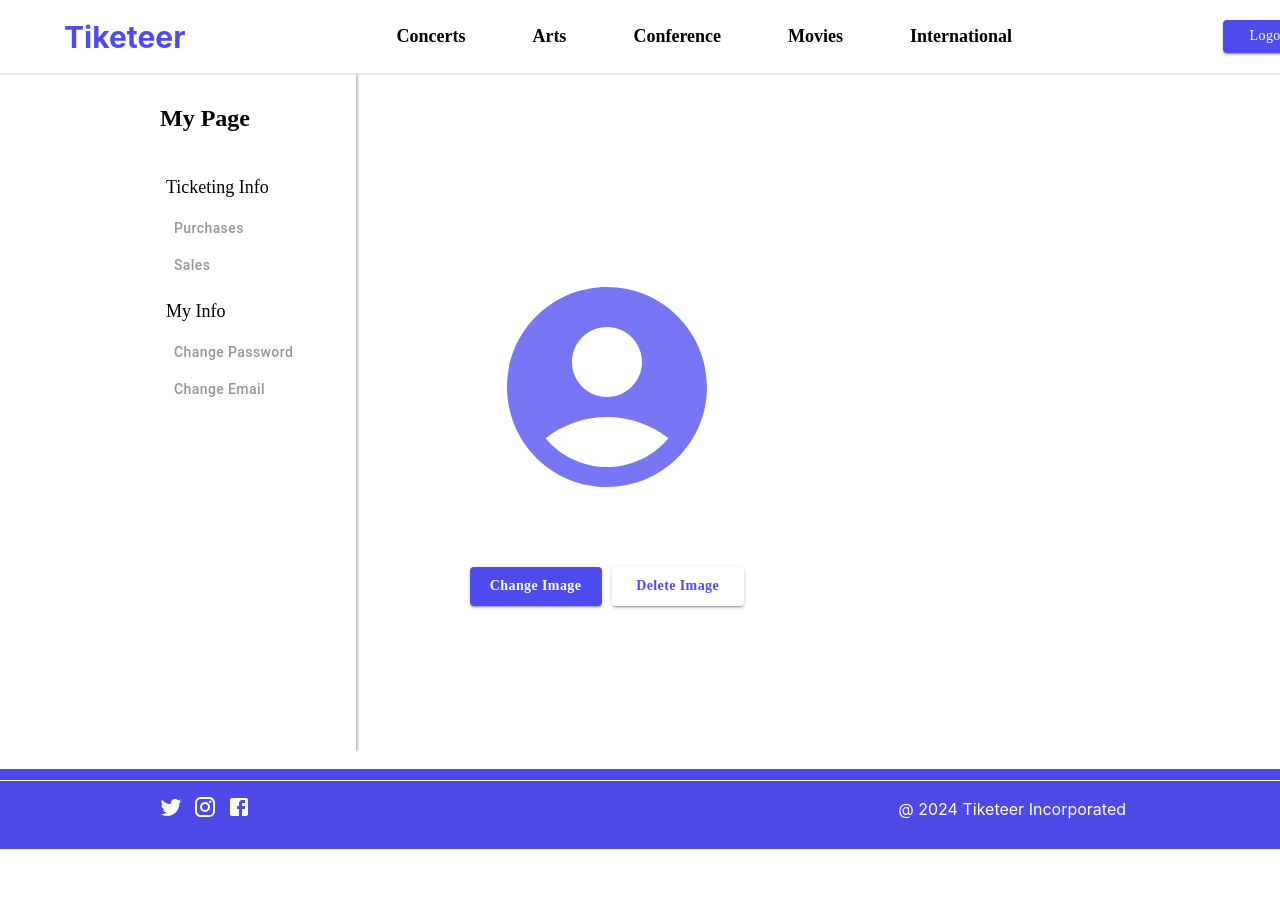
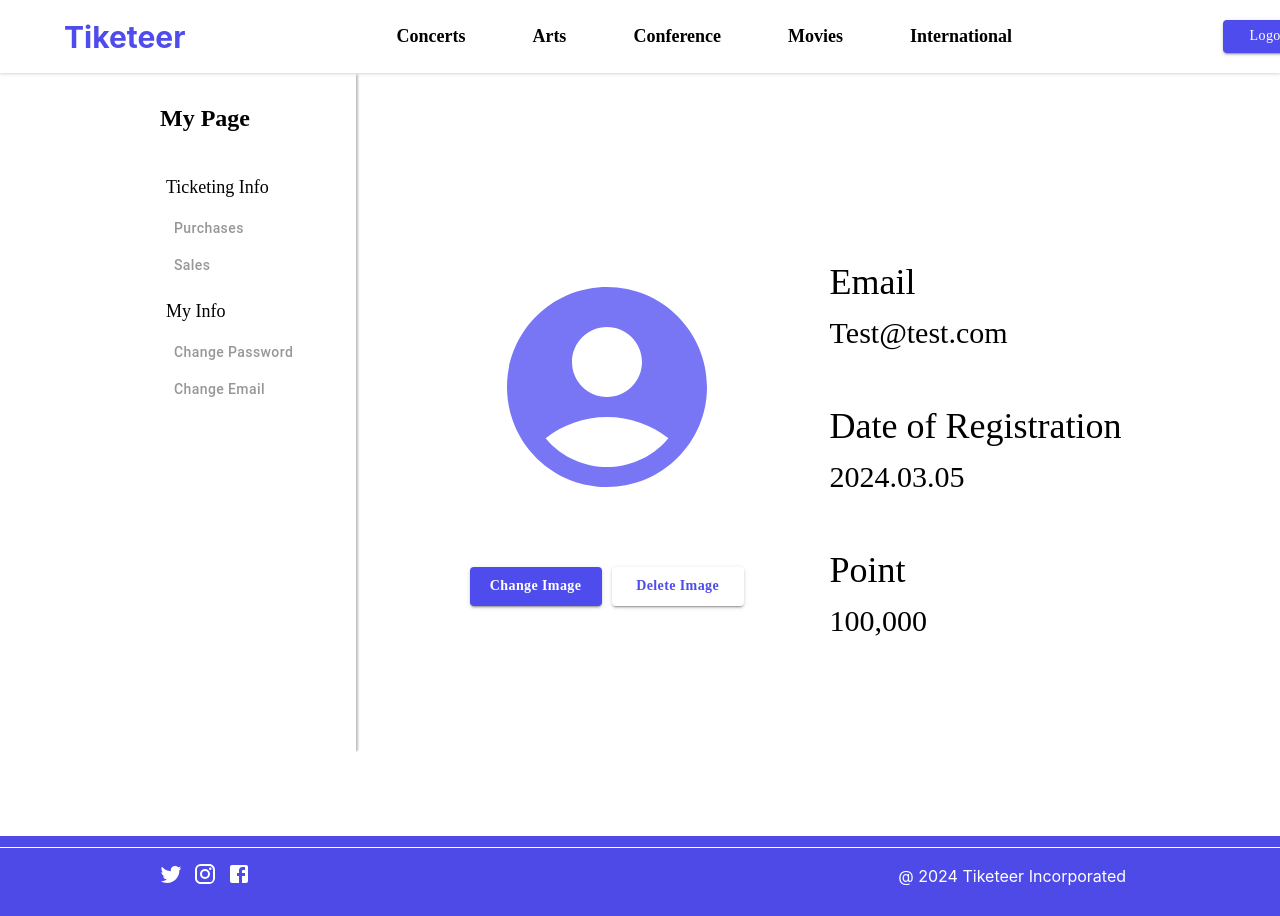
Before and after one commit to Tiketeer/Tiketeer-FE, a React (Create React App) app: page /mypage in a window 1280 px wide. Shown: the top 916 px of the page. Before the commit the page ends 849 px from the top, so only its background shows below. Built offline with nearby package versions, Linux system fonts and the light colour scheme.

Commit message:
MyPage/main 부분의 Info 부분 작성 완료

```diff
--- a/src/components/mypage/main/MyPageMainContent.tsx
+++ b/src/components/mypage/main/MyPageMainContent.tsx
@@ -4,7 +4,7 @@ import { COLOR } from 'color/color';
 import { CSSProperties } from 'react';
 import ProfileButton from './ProfileButton';
 
-const MyPageMainContentContainer = styled.div`
+const BaseContainer = styled.div`
     width: 100%;
     height: 100%;
     display: flex;
@@ -12,7 +12,7 @@ const MyPageMainContentContainer = styled.div`
     gap: 10px;
 `;
 
-const MyPageMainProfileContainer = styled.div`
+const ProfileContainer = styled.div`
     width: 100%;
     height: 100%;
     display: flex;
@@ -24,7 +24,7 @@ const MyPageMainProfileContainer = styled.div`
     box-sizing: border-box;
 `;
 
-const MyPageMainProfileImgWrapper = styled.div`
+const ProfileImgWrapper = styled.div`
     width: 100%;
     height: 100%;
     padding: 40px;
@@ -35,7 +35,7 @@ const MyPageMainProfileImgWrapper = styled.div`
     box-sizing: border-box;
 `;
 
-const MyPageMainProfileBtnContainer = styled.div`
+const ProfileBtnContainer = styled.div`
     width: 100%;
     height: 100%;
     padding: 10px;
@@ -46,10 +46,51 @@ const MyPageMainProfileBtnContainer = styled.div`
     justify-content: center;
 `;
 
-const MyPageMainInfoContainer = styled.div`
+const InfoContainer = styled.div`
     width: 100%;
     height: 100%;
+    display: flex;
+    flex-direction: column;
+    padding: 120px 10px;
+    box-sizing: border-box;
+    gap: 24px;
 `;
+
+const InfoElementContainer = styled.div`
+    width: 100%;
+    height: 120px;
+    display: flex;
+    flex-direction: column;
+    padding: 10px;
+    box-sizing: border-box;
+    gap: 10px;
+`;
+
+const InfoElementTitleContainer = styled.div`
+    width: 100%;
+    height: 100%;
+    font-size: 36px;
+    font-weight: 500;
+    font-family: Abhaya Libre;
+`;
+
+const InfoElementContentContainer = styled.div`
+    width: 100%;
+    height: 100%;
+    font-size: 30px;
+    font-weight: 300;
+    font-family: Abhaya Libre;
+`;
+
+const InfoElement = (props: { title: string; content: string }) => {
+    const { title, content } = props;
+    return (
+        <InfoElementContainer>
+            <InfoElementTitleContainer>{title}</InfoElementTitleContainer>
+            <InfoElementContentContainer>{content}</InfoElementContentContainer>
+        </InfoElementContainer>
+    );
+};
 
 const MyPageMainContent = () => {
     const profileStyle: CSSProperties = {
@@ -57,19 +98,26 @@ const MyPageMainContent = () => {
         height: 240,
         color: COLOR.LIGHTER,
     };
+    const email = 'Test@test.com';
+    const dateOfRegister = '2024.03.05';
+    const point = 100000;
     return (
-        <MyPageMainContentContainer>
-            <MyPageMainProfileContainer>
-                <MyPageMainProfileImgWrapper>
+        <BaseContainer>
+            <ProfileContainer>
+                <ProfileImgWrapper>
                     <AccountCircleIcon style={profileStyle} />
-                </MyPageMainProfileImgWrapper>
-                <MyPageMainProfileBtnContainer>
+                </ProfileImgWrapper>
+                <ProfileBtnContainer>
                     <ProfileButton title="Change Image" isFilled={true} />
                     <ProfileButton title="Delete Image" isFilled={false} />
-                </MyPageMainProfileBtnContainer>
-            </MyPageMainProfileContainer>
-            <MyPageMainInfoContainer></MyPageMainInfoContainer>
-        </MyPageMainContentContainer>
+                </ProfileBtnContainer>
+            </ProfileContainer>
+            <InfoContainer>
+                <InfoElement title="Email" content={email} />
+                <InfoElement title="Date of Registration" content={dateOfRegister} />
+                <InfoElement title="Point" content={point.toLocaleString()} />
+            </InfoContainer>
+        </BaseContainer>
     );
 };
 
```
